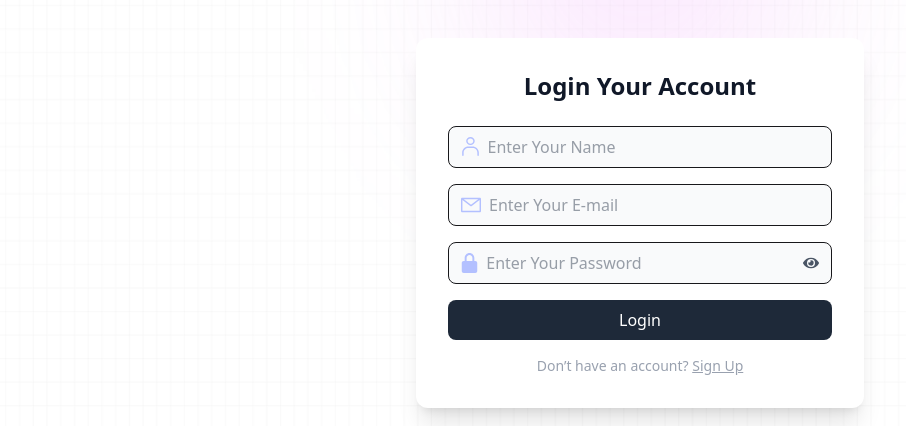
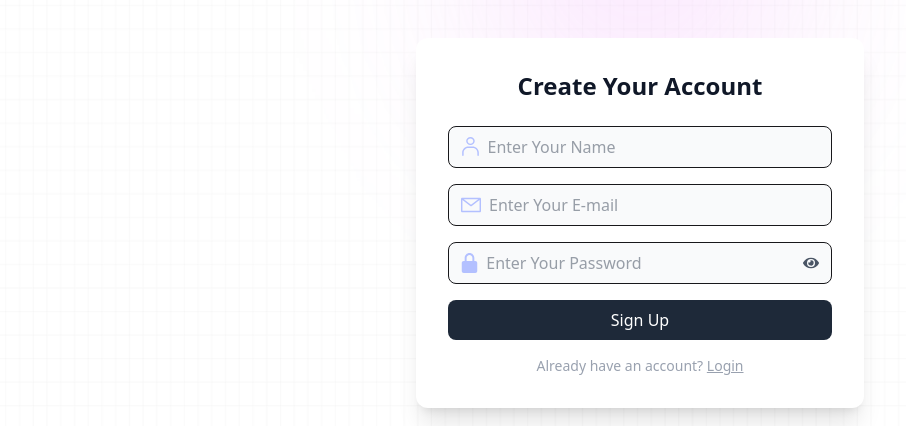
Before and after one commit to MujahidulIslam4541/MERN-Auth, a React (Vite) app in the folder client/: page /login in a window 1280 px wide. Shown: the part 177-603 px from the top of the page, without its empty margins (0-906 px from the left). Built offline with nearby package versions, Linux system fonts and the light colour scheme.

Commit message:
feat(login-page): add dynamic Sign In/Sign Up toggle and Forgot Password link

```diff
--- a/client/src/pages/LoginPage.jsx
+++ b/client/src/pages/LoginPage.jsx
@@ -4,6 +4,7 @@ import { FaEye, FaEyeSlash } from "react-icons/fa";
 
 const LoginPage = () => {
   const [showPassword, setShowPassword] = useState(false);
+  const [isSignUp, setIsSignUp] = useState(true); // true -> Sign Up, false -> Sign In
 
   return (
     <div className="bg-[url('/bg_img.png')] bg-cover bg-center min-h-screen flex flex-col items-center justify-center px-4 relative">
@@ -15,13 +16,15 @@ const LoginPage = () => {
       />
 
       {/* Login Box */}
-      <div className="bg-white shadow-xl  w-full max-w-md p-8 rounded-xl">
+      <div className="bg-white shadow-xl w-full max-w-md p-8 rounded-xl">
+        {/* Title */}
         <h2 className="text-2xl font-bold text-center mb-6 text-gray-900">
-          Login Your Account
+          {isSignUp ? "Create Your Account" : "Login to Your Account"}
         </h2>
 
         <form className="space-y-4">
-          {/* Username */}
+          {/* Username (Only for Sign Up) */}
+          {isSignUp && (
             <div className="flex items-center border rounded-lg px-3 py-2 bg-gray-50">
               <img src={assets.person_icon} alt="user" className="w-5 h-5 mr-2" />
               <input
@@ -30,6 +33,7 @@ const LoginPage = () => {
                 className="w-full bg-transparent outline-none text-gray-700"
               />
             </div>
+          )}
 
           {/* Email */}
           <div className="flex items-center border rounded-lg px-3 py-2 bg-gray-50">
@@ -58,25 +62,34 @@ const LoginPage = () => {
             </button>
           </div>
 
+          {/* Forgot Password (Only for Login) */}
+          {!isSignUp && (
+            <p className="text-left text-sm text-gray-500 hover:text-gray-900 cursor-pointer">
+              Forgot Password?
+            </p>
+          )}
+
           {/* Submit */}
           <button
             type="submit"
             className="w-full bg-gray-800 text-white py-2 rounded-lg hover:bg-gray-900 transition"
           >
-            Login
+            {isSignUp ? "Sign Up" : "Login"}
           </button>
         </form>
 
         {/* Footer */}
         <p className="text-center text-gray-400 mt-4 text-sm">
-          Don’t have an account?{" "}
-          <a href="/register" className="underline hover:text-white">
-            Sign Up
-          </a>
+          {isSignUp ? "Already have an account?" : "Don't have an account?"}{" "}
+          <button
+            onClick={() => setIsSignUp(!isSignUp)}
+            className="underline hover:text-gray-900"
+          >
+            {isSignUp ? "Login" : "Sign Up"}
+          </button>
         </p>
       </div>
     </div>
-
   );
 };
 
```
Lines whose indentation alone changed are shown as unchanged.
